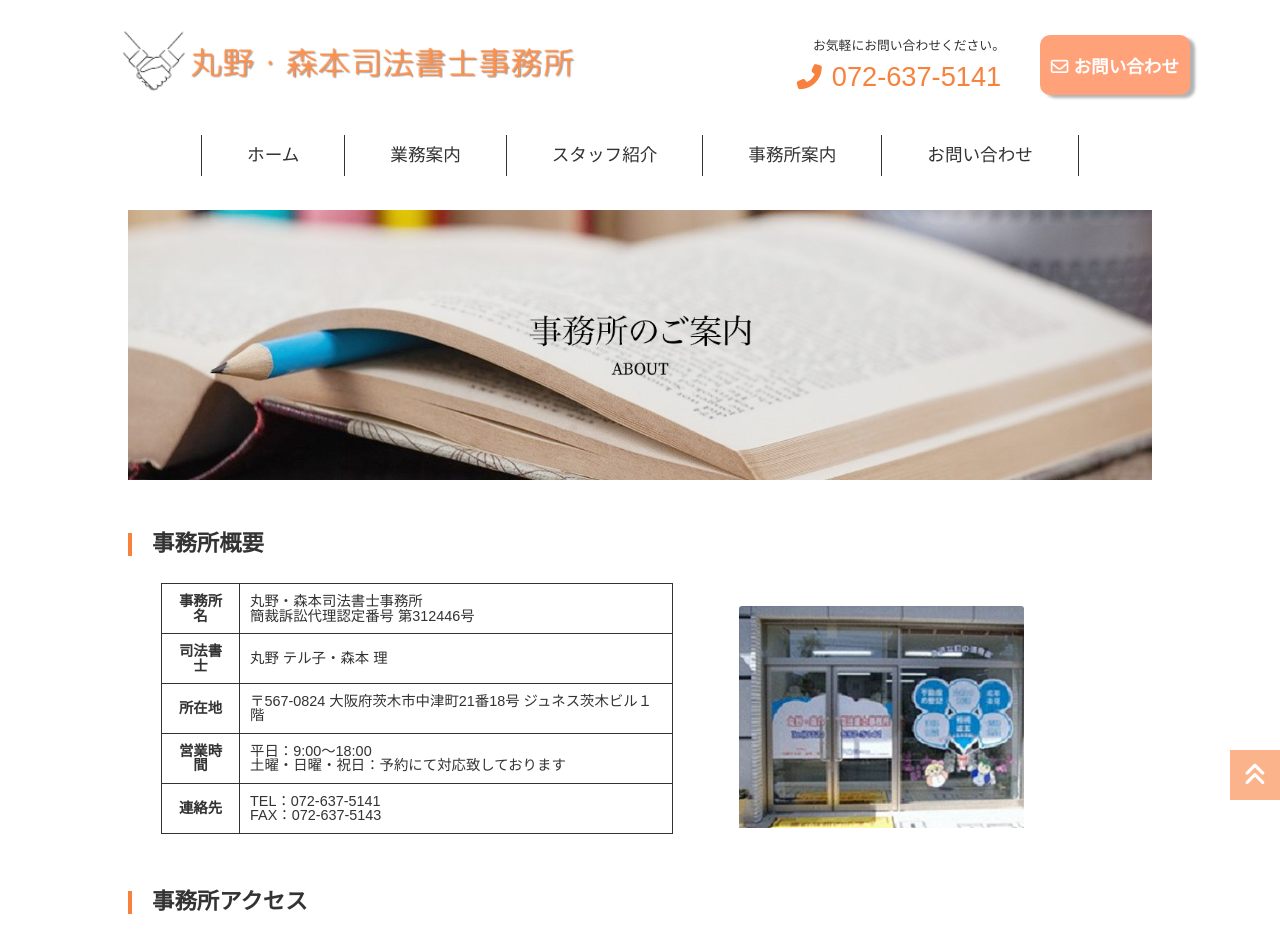
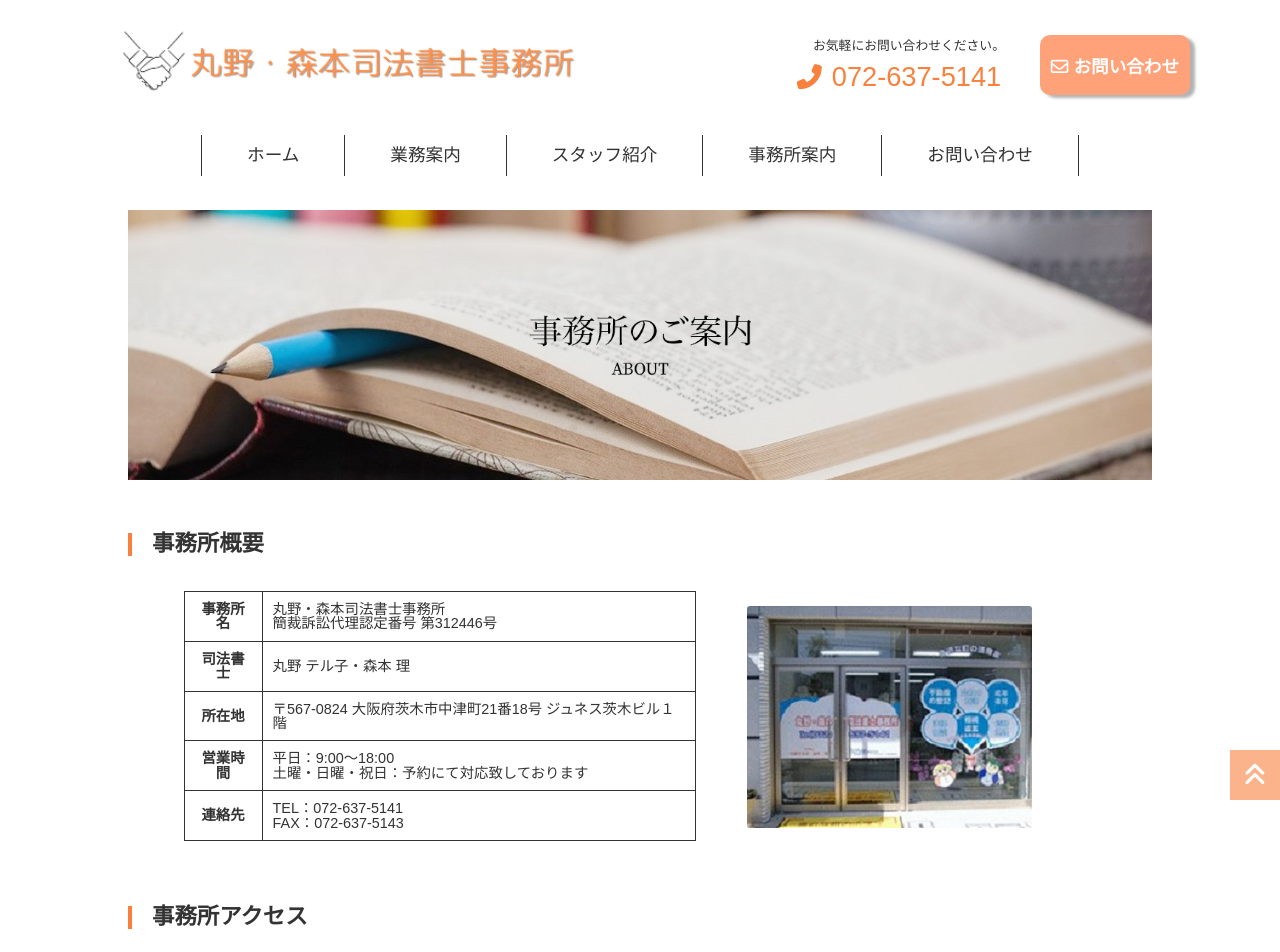
Before and after one commit to megumiruku/Maruno-office, a Vue app: page /about in a window 1280 px wide. Shown: the top 952 px of the page. Built offline with nearby package versions, Linux system fonts and the light colour scheme.

Commit message:
third-commit

```diff
--- a/src/views/About.vue
+++ b/src/views/About.vue
@@ -93,6 +93,7 @@ export default {
   border: 1px solid #333;
   font-size: 0.9rem;
   width: 50%;
+  margin-left: 30px;
 }
 .table td,
 .table th {
@@ -103,7 +104,7 @@ export default {
 .right img {
   width: 75%;
   border-radius: 3px;
-  padding-bottom: 10px;
+  margin-bottom: 25px;
 }
 .access {
   width: 80%;
```
